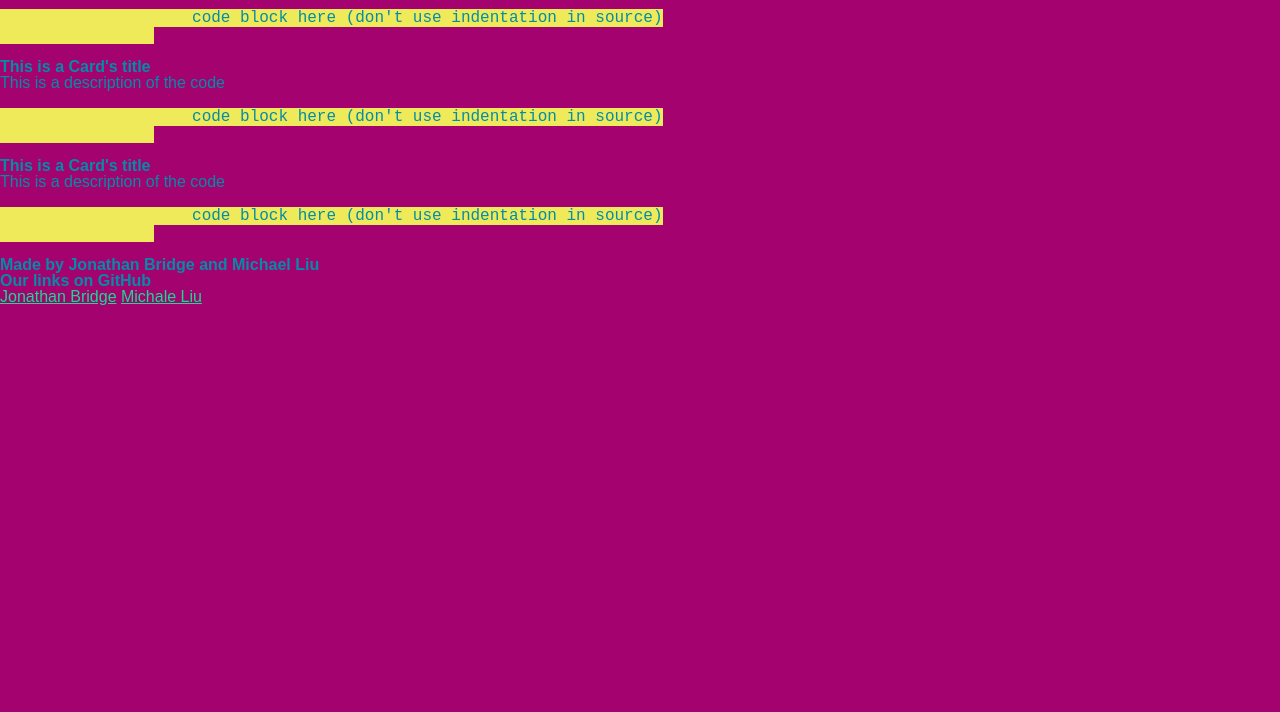
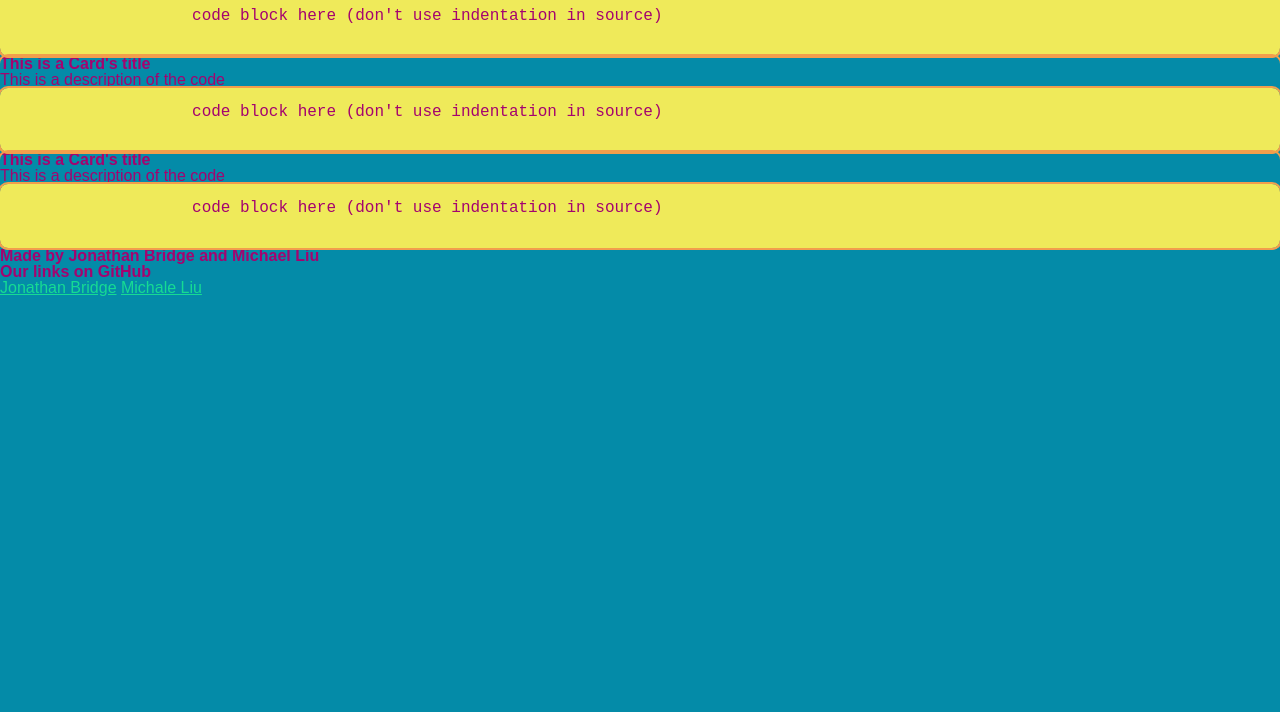
Before and after one commit to jvbridge/CSS-snippet-cheat-sheet, a plain HTML site: page index.html in a window 1280 px wide. Shown: the part 88-800 px from the top of the page. Drawn offline with Linux system fonts and the light colour scheme.

Commit message:
outline and coloring update

```diff
--- a/assets/css/styles.css
+++ b/assets/css/styles.css
@@ -5,19 +5,18 @@
 /* mainly here for readability */
 :root {
   --flirt: #a4036f;
-  --primary-background: var(--flirt);
+  --blue-munsell: #048ba8;
+  --medium-aquamarine: #16db93;
+  --corn: #efea5a;
+  --sandy-brown: #f29e4c;
 
-  --blue-munsell: #048ba8;
-  --font-color: var(--blue-munsell);
+  --primary-background: var(--blue-munsell);
+  --font-color: var(--flirt);
 
   /* for links */
-  --medium-aquamarine: #16db93;
   --secondary-font-color: var(--medium-aquamarine);
 
-  --corn: #efea5a;
   --card-background: var(--corn);
-
-  --sandy-brown: #f29e4c;
   --highlight-color: var(--sandy-brown);
 }
 
@@ -39,11 +38,16 @@ body {
   font-family: Arial, Helvetica, sans-serif;
 }
 
+.outline {
+  outline: 2px solid var(--highlight-color);
+  border-radius: 8px;
+}
+
 /*
     code block should use monospace to make it look like it's in a text editor
     do NOT use monospace on the rest of the page to make it stand out
 */
-code {
+.code-sample {
   font-family: "Courier New", Courier, monospace;
   background-color: var(--corn);
 }
--- a/index.html
+++ b/index.html
@@ -19,13 +19,13 @@
       <section>
         <!-- first card -->
         <div class="column">
-          <figure class="card">
+          <figure class="card outline">
             <h2 class="card-title">This is a Card's title</h2>
             <div class="card-body">
               <p>This is a description of the code</p>
             </div>
             <!-- the <pre> element needs to NOT be indented -->
-            <pre class="code-sample">
+            <pre class="code-sample outline">
                 <code>
                     code block here (don't use indentation in source)
                 </code>
@@ -34,13 +34,13 @@
         </div>
         <!-- second card -->
         <div class="column">
-          <figure class="card">
+          <figure class="card outline">
             <h2 class="card-title">This is a Card's title</h2>
             <div class="card-body">
               <p>This is a description of the code</p>
             </div>
             <!-- the <pre> element needs to NOT be indented -->
-            <pre class="code-sample">
+            <pre class="code-sample outline">
                 <code>
                     code block here (don't use indentation in source)
                 </code>
@@ -49,13 +49,13 @@
         </div>
         <!-- third card -->
         <div class="column">
-          <figure class="card">
+          <figure class="card outline">
             <h2 class="card-title">This is a Card's title</h2>
             <div class="card-body">
               <p>This is a description of the code</p>
             </div>
             <!-- the <pre> element needs to NOT be indented -->
-            <pre class="code-sample">
+            <pre class="code-sample outline">
                 <code>
                     code block here (don't use indentation in source)
                 </code>
```
